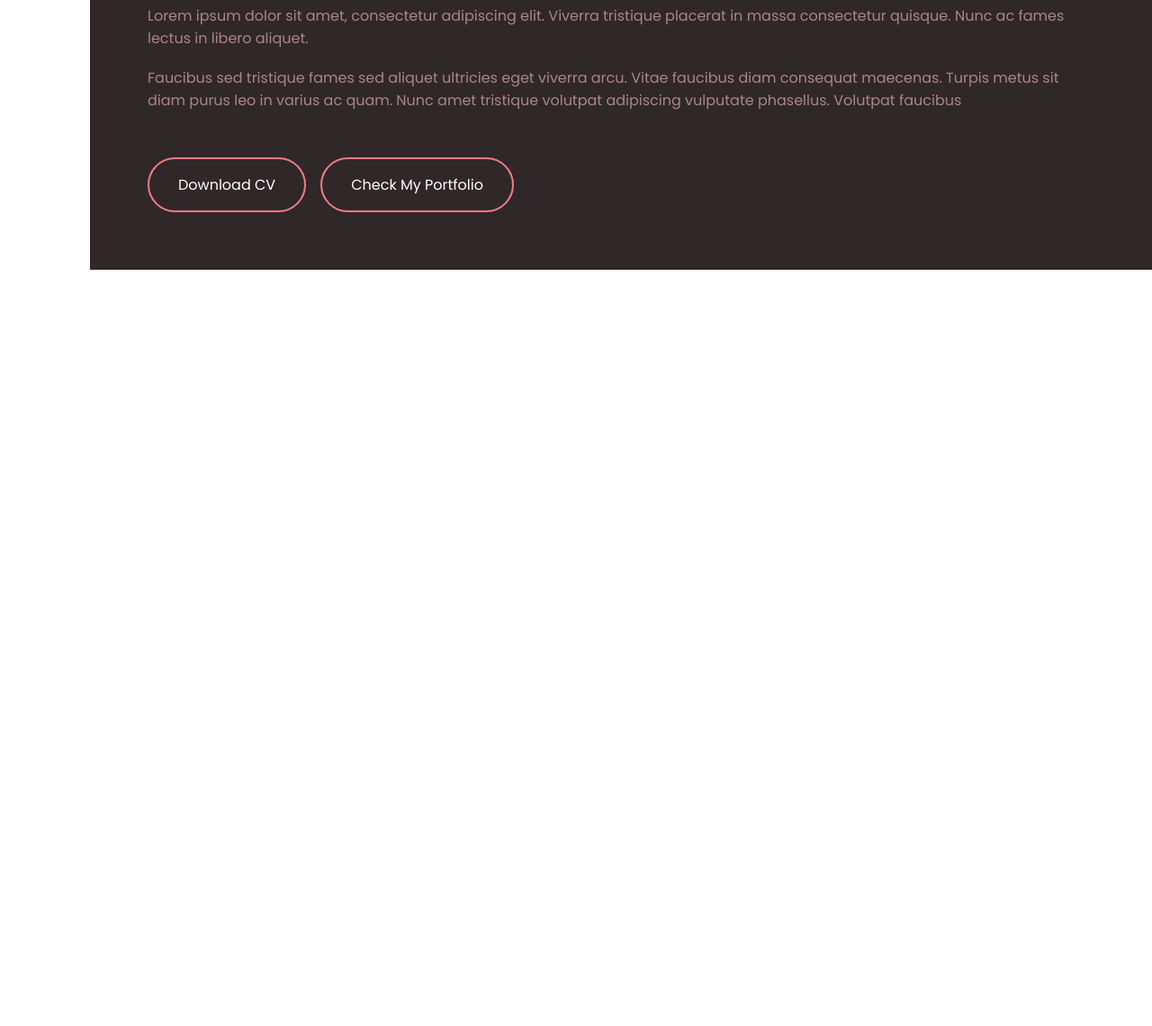
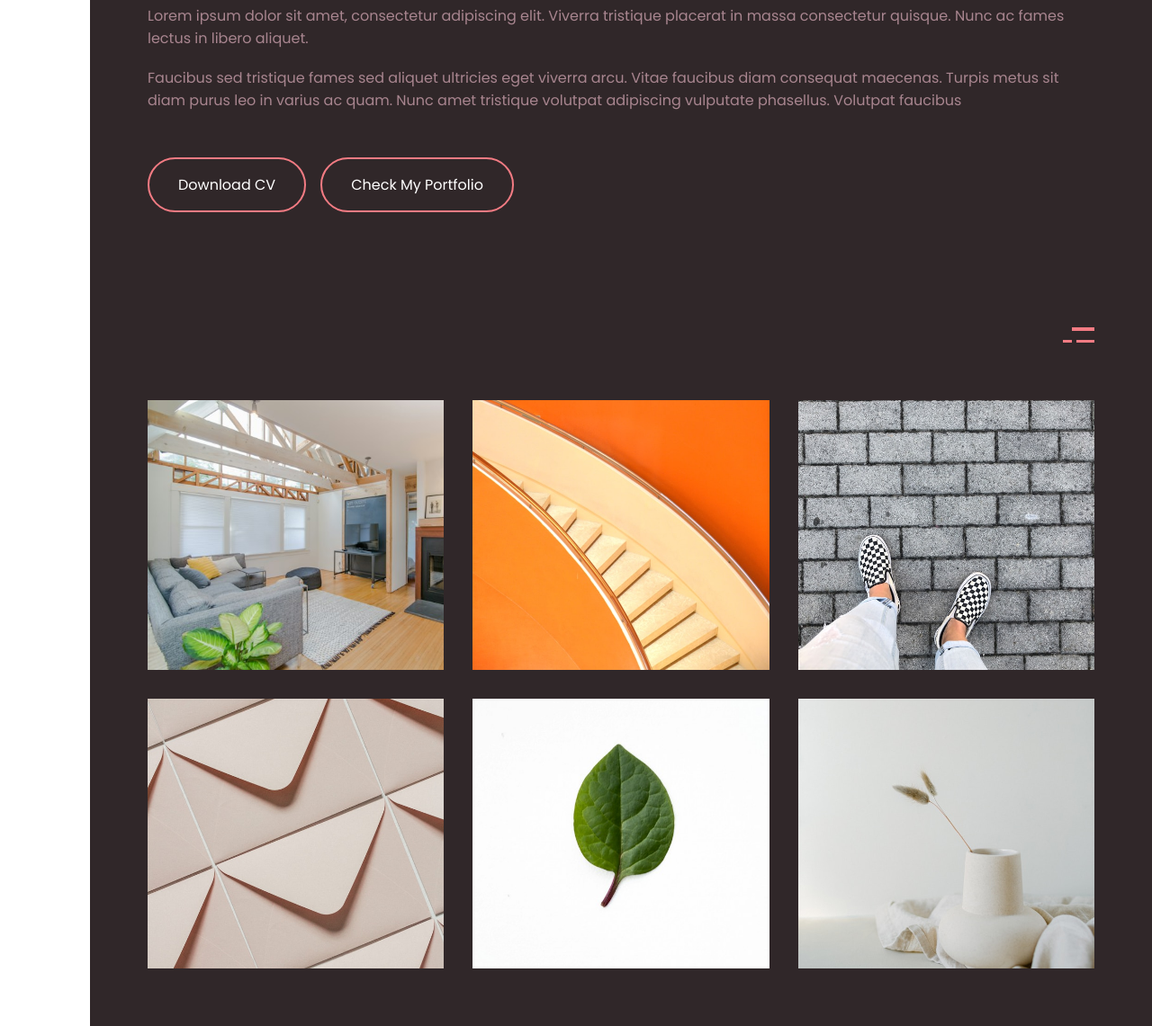
Before and after one commit to MPHDigital-RSA/portfolio-website, a plain HTML site: page index.html in a window 1280 px wide. Shown: the part 1838-2979 px from the top of the page at 90% size. Before the commit the page ends 2138 px from the top, so only its background shows below. Drawn offline with Linux system fonts and the light colour scheme.

Commit message:
Add files via upload

```diff
--- a/index.html
+++ b/index.html
@@ -95,6 +95,27 @@
                     </div>
                 </div>
             </div>
+
+            <div class="portfolio">
+                <div class="icon">
+                    <div class="icon-container">
+                        <div class="line line-1"></div>
+                        <div class="bottom">
+                            <div class="line line-2"></div>
+                            <div class="line line-3"></div>
+                        </div>
+                    </div>
+                </div>
+
+                <div class="portfolio-grid">
+                    <div class="item item-1"></div>
+                    <div class="item item-2"></div>
+                    <div class="item item-3"></div>
+                    <div class="item item-4"></div>
+                    <div class="item item-5"></div>
+                    <div class="item item-6"></div>
+                </div>
+            </div>
         </div>
     </div>
 </body>
--- a/style.css
+++ b/style.css
@@ -12,7 +12,8 @@
    --font: "Poppins", sans-serif;
 }
 
-*{
+*,
+*::after{
     box-sizing: border-box;
     padding: 0;
     margin: 0;
@@ -223,6 +224,215 @@
     background-color: var(--pink);
 }
 
+/* portfolio styling */
+
+.portfolio{
+    background-color: var(--brown);
+    padding: 4em;
+
+    display: flex;
+    flex-direction: column;
+    gap: 4em;
+}
+
+.portfolio .icon{
+    display: flex;
+    justify-content: end;
+}
+
+.portfolio .line{
+    height: 3px;
+    width: 30px;
+    background-color: var(--pink);
+}
+
+
+.portfolio .line-1{
+    width: 25px;
+    height: 3.5px;
+    transition: width .5s ease-in-out;
+}
+
+
+.portfolio .line-2{
+    width: 10px;
+}
+
+
+.portfolio .line-3{
+    width: 20px;
+
+    transition: width .5s ease-in-out;
+}
+
+
+.portfolio .icon-container{
+    display: flex;
+    flex-direction: column;
+    align-items: end;
+    gap: 10px;
+
+    cursor: pointer;
+}
+
+.portfolio .icon-container:hover .line-1{
+    width: 35px;
+}
+
+.portfolio .icon-container:hover .line-3{
+    width: 10px;
+}
+
+.portfolio .bottom{
+    display: flex;
+    gap: 5px;
+
+}
+
+.portfolio-grid{
+    display: grid;
+    grid-template-columns: repeat(3, 1fr);
+    gap: 2em;
+}
+
+.portfolio-grid .item{
+    height: 300px;
+    background-size: cover;
+}
+
+.portfolio-grid .item-1{
+    position: relative;
+
+    background-image: url(home.jpg);
+}
+
+/* .portfolio-grid .item-1::after{
+    content: "Home";
+    width: 100%;
+    height: 100%;
+    top: 0;
+    left: 0;
+    background-color: var(--pink);
+    position: absolute;
+
+    display: flex;
+    align-items: end;
+    padding: 2em;
+    color: white;
+} */
+
+.portfolio-grid .item-2{
+    position: relative;
+
+    background-image: url(staircase.jpg);
+    background-position: center bottom;
+}
+
+/* .portfolio-grid .item-2::after{
+    content: "Stairways";
+    width: 100%;
+    height: 100%;
+    top: 0;
+    left: 0;
+    background-color: var(--pink);
+    position: absolute;
+
+    display: flex;
+    align-items: end;
+    padding: 2em;
+    color: white;
+} */
+
+.portfolio-grid .item-3{
+    position: relative;
+
+    background-image: url(staircase.jpg);
+    background-position: center bottom;
+
+    background-image: url(sneakers.jpg);
+    background-position: center;
+}
+
+/* .portfolio-grid .item-3::after{
+    content: "Sneakers";
+    width: 100%;
+    height: 100%;
+    top: 0;
+    left: 0;
+    background-color: var(--pink);
+    position: absolute;
+
+    display: flex;
+    align-items: end;
+    padding: 2em;
+    color: white;
+} */
+
+.portfolio-grid .item-4{
+    position: relative;
+    background-image: url(desgin.jpg);
+    background-position: center;
+}
+
+/* .portfolio-grid .item-4::after{
+    content: "Design";
+    width: 100%;
+    height: 100%;
+    top: 0;
+    left: 0;
+    background-color: var(--pink);
+    position: absolute;
+
+    display: flex;
+    align-items: end;
+    padding: 2em;
+    color: white;
+} */
+
+.portfolio-grid .item-5{
+    position: relative;
+
+    background-image: url(leaf.jpg);
+    background-position: center;
+}
+
+/* .portfolio-grid .item-5::after{
+    content: "Leaf";
+    width: 100%;
+    height: 100%;
+    top: 0;
+    left: 0;
+    background-color: var(--pink);
+    position: absolute;
+
+    display: flex;
+    align-items: end;
+    padding: 2em;
+    color: white;
+} */
+
+.portfolio-grid .item-6{
+    position: relative;
+
+    background-image: url(vase.jpg);
+    background-position: center;
+}
+
+/* .portfolio-grid .item-6::after{
+    content: "Vase";
+    width: 100%;
+    height: 100%;
+    top: 0;
+    left: 0;
+    background-color: var(--pink);
+    position: absolute;
+
+    display: flex;
+    align-items: end;
+    padding: 2em;
+    color: white;
+} */
+
 /* media querries */
 
 @media (max-width: 1360px ){
@@ -291,7 +501,9 @@
         width: 50%;
     }
 
-
+    .portfolio-grid{
+        grid-template-columns: repeat(2, 1fr);
+    }
 }
 
 @media (max-width: 750px ){
@@ -337,4 +549,10 @@
         flex-direction: column;
     }
 
+    .portfolio-grid{
+        grid-template-columns: 1fr;
+    }
+    .portfolio{
+        padding: 2em;
+    }
 }
```
Also changed, not shown: desgin.jpg (added), home.jpg (added), leaf.jpg (added), screen shot 2.png (added), screen shot.png (added), sneakers.jpg (added), staircase.jpg (added), vase.jpg (added), 2 other files.
